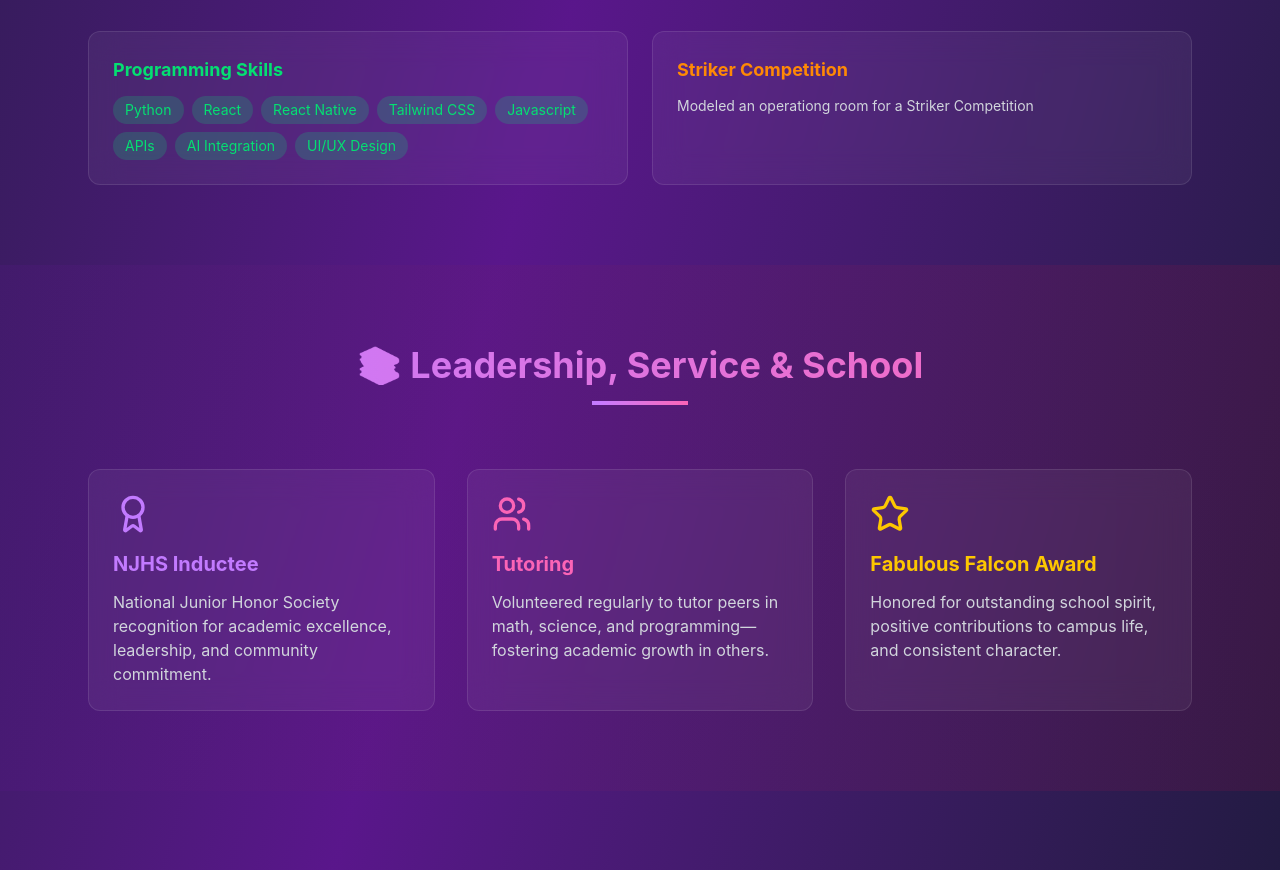
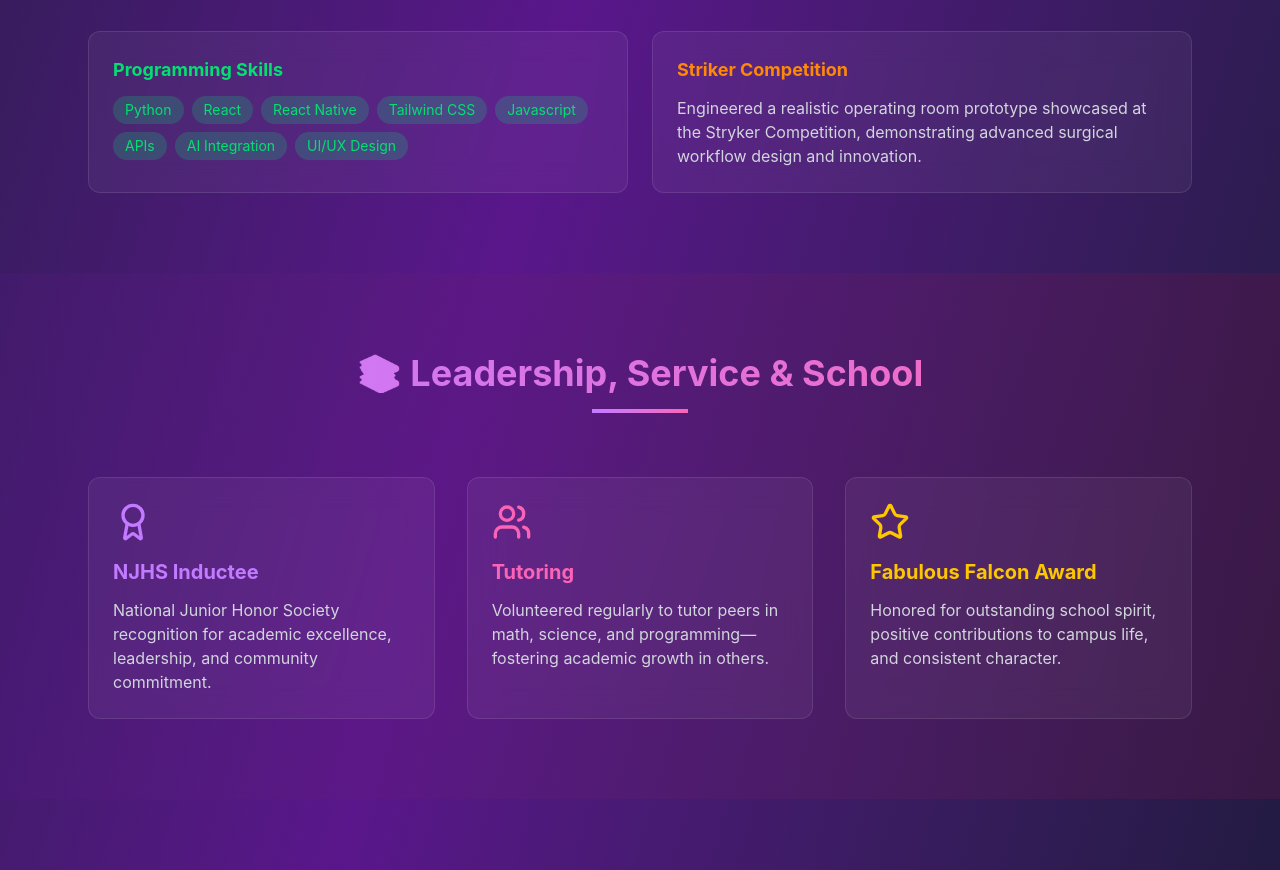
Before and after one commit to coolestcoder655/Portfolio-Project, a React (Vite) app: page / in a window 1280 px wide. Shown: the part 2551-3421 px from the top of the page. Built offline with nearby package versions, Linux system fonts and the light colour scheme.

Commit message:
Updated Striker Tab

```diff
--- a/src/App.tsx
+++ b/src/App.tsx
@@ -541,9 +541,8 @@ const App = () => {
                 <h4 className="mb-3 text-lg font-bold text-orange-400">
                   Striker Competition
                 </h4>
-                <p className={`${textClasses} text-sm`}>
-                  Modeled an operationg room for a Striker Competition
-                </p>
+                <p className={`${textClasses}`}>
+                Engineered a realistic operating room prototype showcased at the Stryker Competition, demonstrating advanced surgical workflow design and innovation.</p>
               </div>
             </div>
           </div>
```
